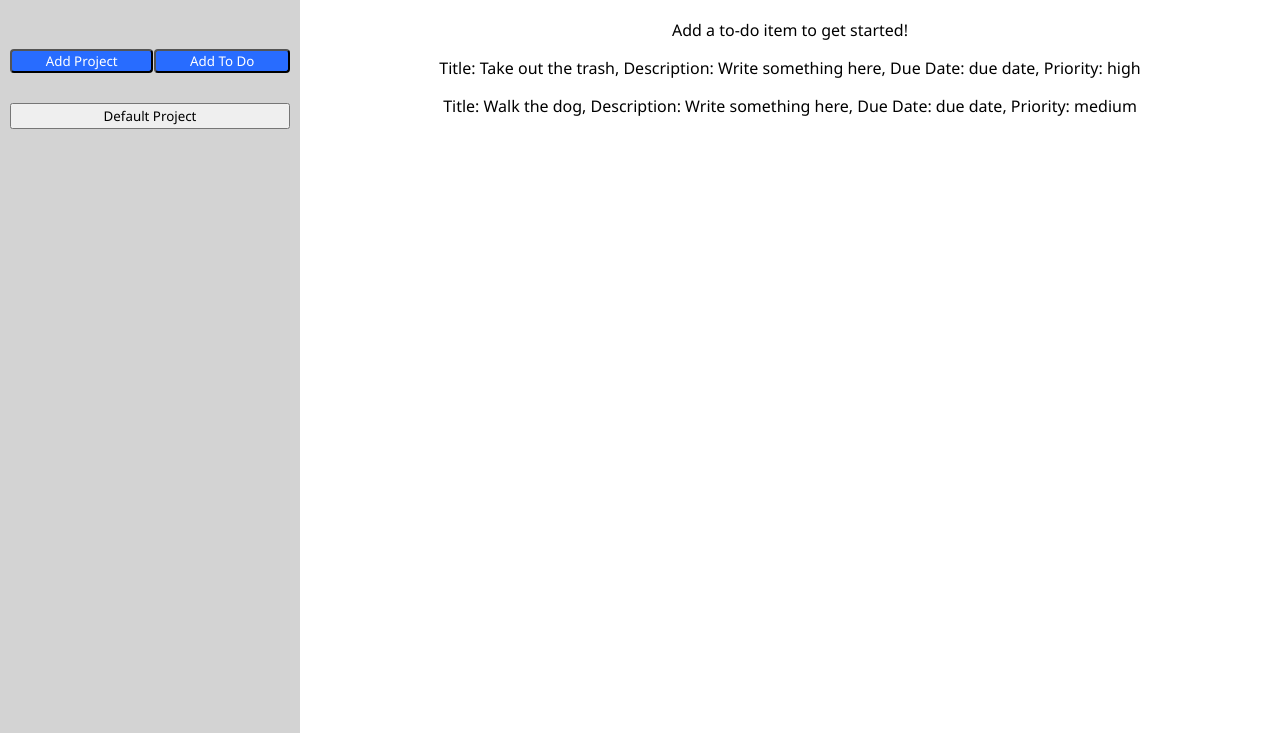
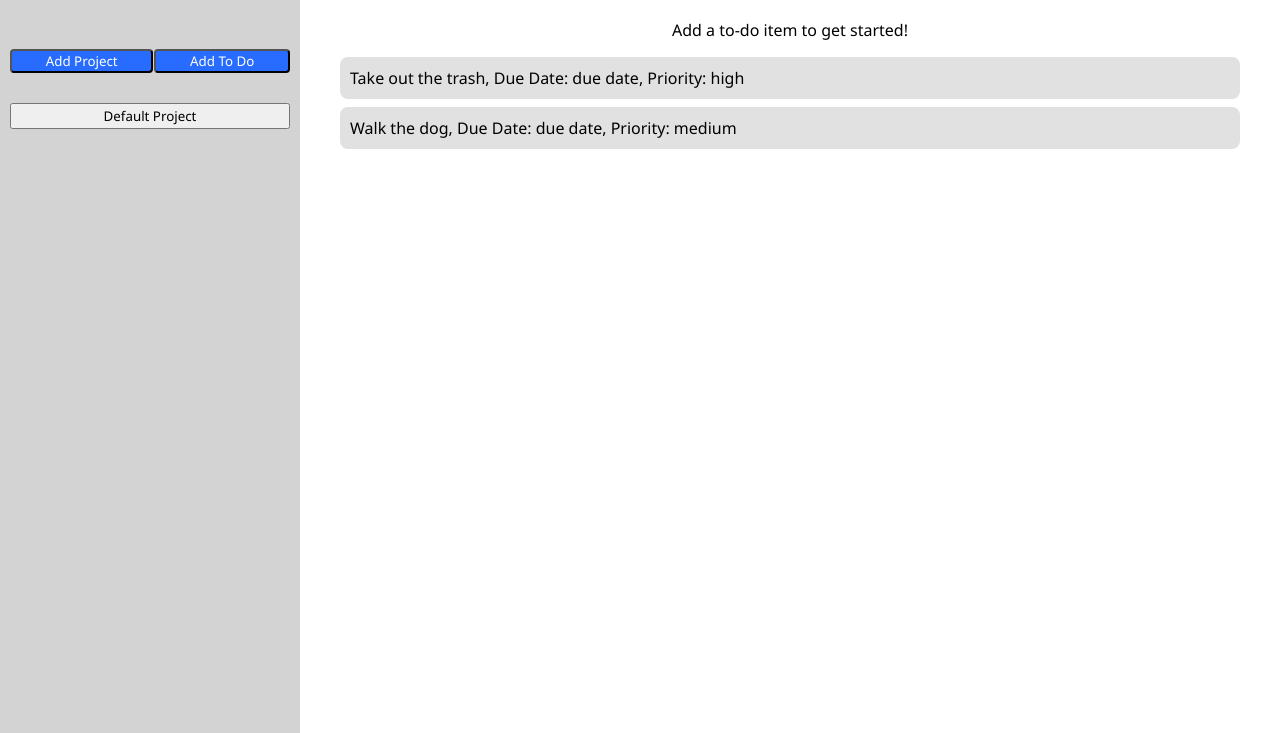
Before and after one commit to sticarto/ABetterTo-Do, a website built with webpack: page src/template.html in a window 1280 px wide. Shown: the part 67-800 px from the top of the page. Built offline with nearby package versions, Linux system fonts and the light colour scheme.

Commit message:
Make tasks expand when clicked on

```diff
--- a/src/DOM.js
+++ b/src/DOM.js
@@ -15,8 +15,20 @@ const DOM = (function () {
             return;
         }
 
-        const item = document.createElement('p');
+        const item = document.createElement('div');
+        item.classList.add("task");
         item.textContent = task.info;
+
+        const hiddenInfo = document.createElement('div');
+        hiddenInfo.classList.add("hide");
+        hiddenInfo.style.padding = "10px";
+        hiddenInfo.textContent = task.description;
+
+        item.addEventListener('click', () => {
+            hiddenInfo.classList.toggle("hide");
+        })
+
+        item.appendChild(hiddenInfo);
         mainpage.appendChild(item);
     }
 
--- a/src/index.js
+++ b/src/index.js
@@ -10,7 +10,7 @@ DOM.toDoModal();
 
 // Examples stuff ----------------
 const defaultToDoItem = new ToDoItem('Take out the trash', "Write something here", "due date", "high");
-const secondToDoItem = new ToDoItem('Walk the dog', "Write something here", "due date", "medium");
+const secondToDoItem = new ToDoItem('Walk the dog', "Don't Write something here", "due date", "medium");
 const defaultProject = new Project('Default Project', 'Add a to-do item to get started!');
 
 
--- a/src/styles.css
+++ b/src/styles.css
@@ -55,3 +55,14 @@ textarea {
 .main-page > p {
     text-align: center;
 }
+
+.task {
+    padding: 10px;
+    background-color: rgb(225, 225, 225);
+    margin: 8px 40px;
+    border-radius: 0.5rem;
+}
+
+.hide {
+    display: none;
+}
--- a/src/todo.js
+++ b/src/todo.js
@@ -13,7 +13,11 @@ class ToDoItem {
     }
 
     get info() {
-        return `Title: ${this.#title}, Description: ${this.#description}, Due Date: ${this.#dueDate}, Priority: ${this.#priority}`;
+        return `${this.#title}, Due Date: ${this.#dueDate}, Priority: ${this.#priority}`;
+    }
+
+    get description () {
+        return this.#description;
     }
 
 
```
